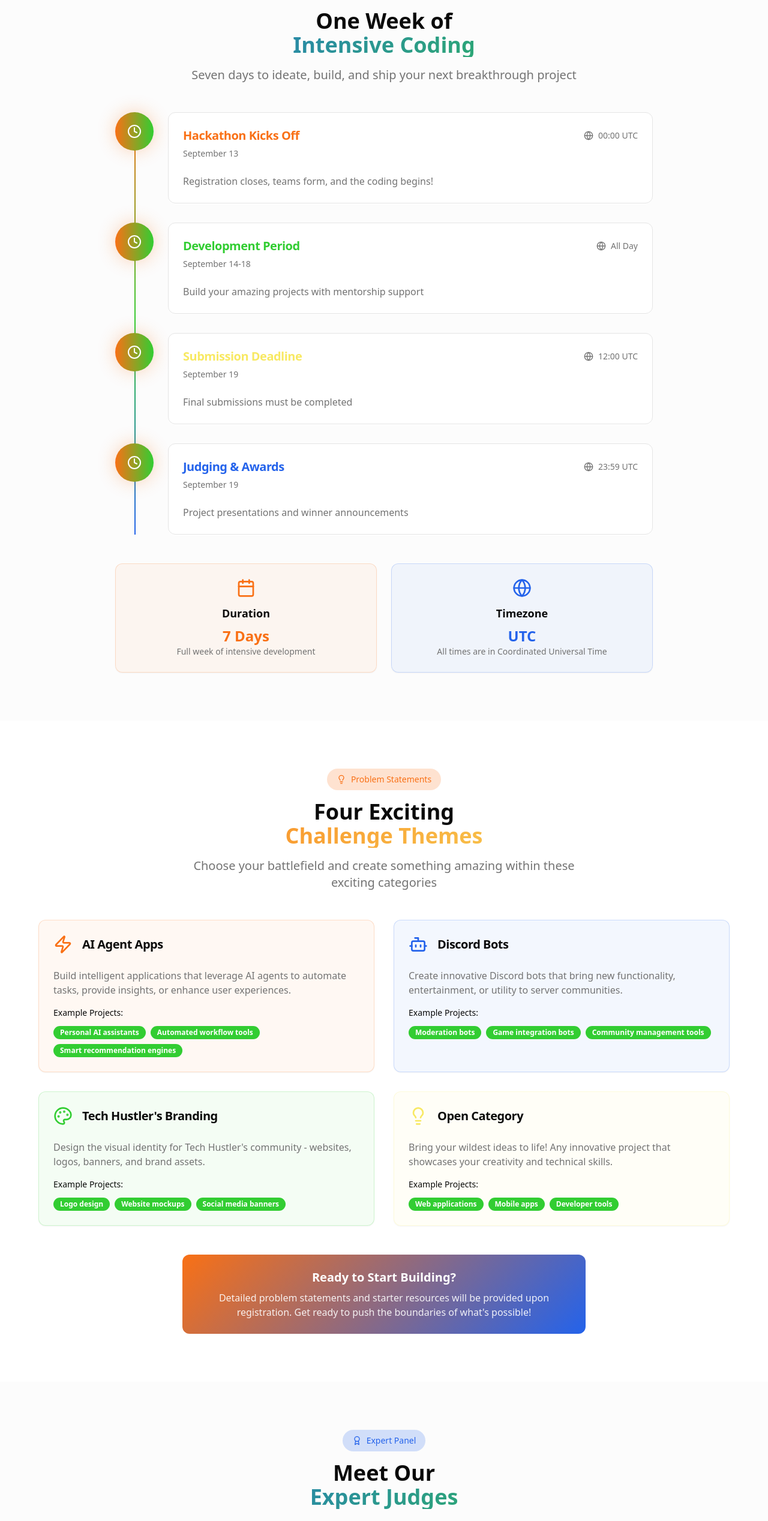
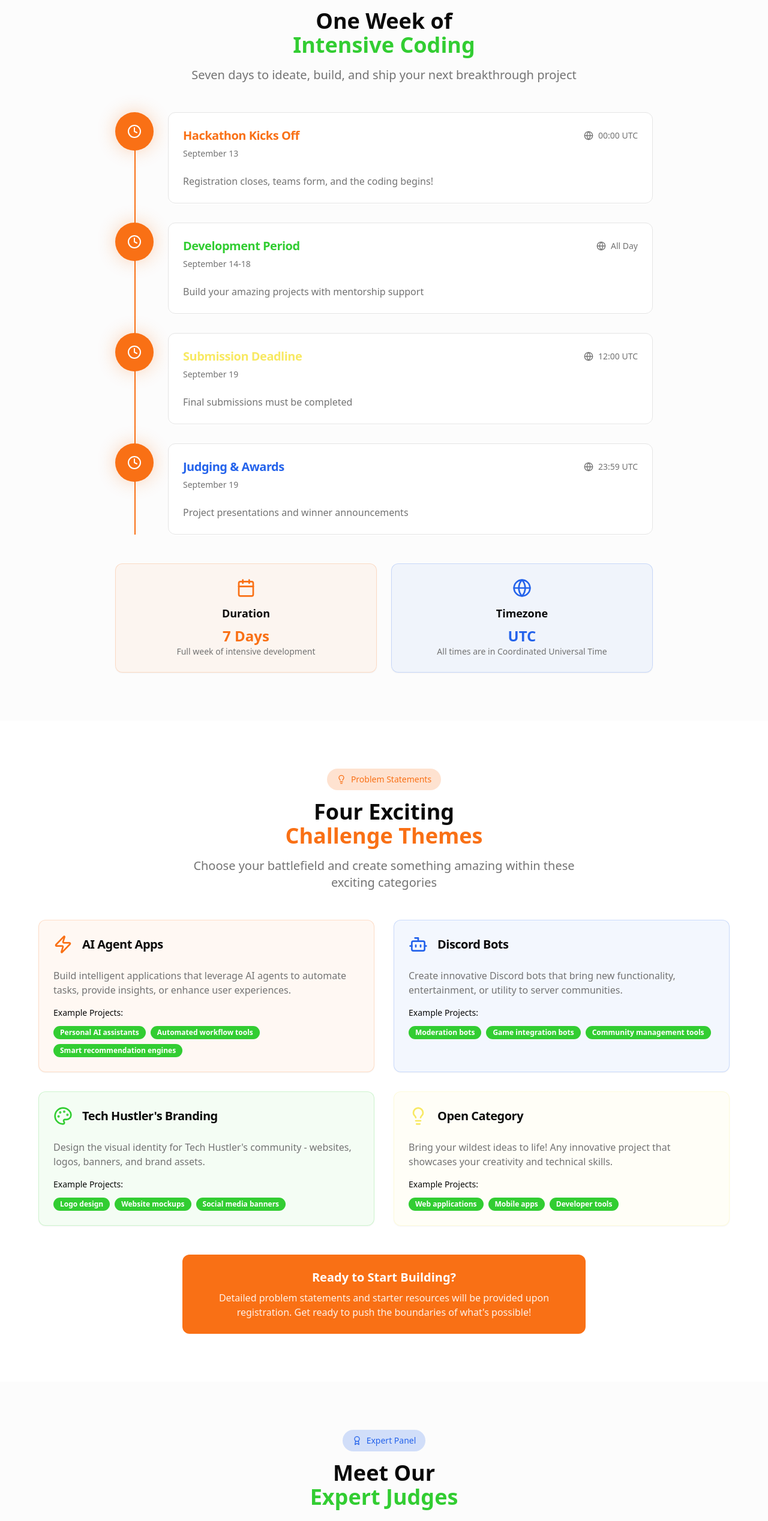
Before and after one commit to testjngai08-maker/tech-hustle-hub, a React (Vite) app: page / in a window 1280 px wide. Shown: the part 917-3452 px from the top of the page at 60% size. Built offline with nearby package versions, Linux system fonts and the light colour scheme.

Commit message:
Remove gradients, use solid colors
Remove all gradients from the website and ensure all elements utilize solid color fills.

```diff
--- a/src/components/DiscordSection.tsx
+++ b/src/components/DiscordSection.tsx
@@ -15,7 +15,7 @@ const DiscordSection = () => {
             </div>
             <h2 className="text-4xl font-bold mb-4">
               Join Our
-              <span className="block bg-gradient-secondary bg-clip-text text-transparent">
+              <span className="block text-secondary">
                 Discord Community
               </span>
             </h2>
@@ -25,9 +25,9 @@ const DiscordSection = () => {
           </div>
 
           {/* Main CTA Card */}
-          <Card className="bg-gradient-to-r from-accent/10 to-primary/10 border-accent/20 mb-8">
+          <Card className="bg-accent/10 border-accent/20 mb-8">
             <CardContent className="p-8 text-center">
-              <div className="w-16 h-16 bg-gradient-secondary rounded-full flex items-center justify-center mx-auto mb-4 shadow-glow">
+              <div className="w-16 h-16 bg-secondary rounded-full flex items-center justify-center mx-auto mb-4 shadow-glow">
                 <MessageCircle className="h-8 w-8 text-white" />
               </div>
 
--- a/src/components/Footer.tsx
+++ b/src/components/Footer.tsx
@@ -12,7 +12,7 @@ const Footer = () => {
           {/* Brand Section */}
           <div className="md:col-span-2">
             <div className="flex items-center gap-2 mb-4">
-              <div className="w-8 h-8 bg-gradient-primary rounded-lg flex items-center justify-center">
+              <div className="w-8 h-8 bg-primary rounded-lg flex items-center justify-center">
                 <Code className="h-5 w-5 text-white" />
               </div>
               <h3 className="text-xl font-bold">Tech Hustler's</h3>
--- a/src/components/JudgesSection.tsx
+++ b/src/components/JudgesSection.tsx
@@ -40,7 +40,7 @@ const JudgesSection = () => {
           </div>
           <h2 className="text-4xl font-bold mb-4">
             Meet Our
-            <span className="block bg-gradient-secondary bg-clip-text text-transparent">
+            <span className="block text-secondary">
               Expert Judges
             </span>
           </h2>
@@ -57,7 +57,7 @@ const JudgesSection = () => {
             >
               <CardContent className="p-6 text-center">
                 {/* Avatar */}
-                <div className="w-20 h-20 bg-gradient-primary rounded-full flex items-center justify-center text-white font-bold text-xl mx-auto mb-4 shadow-glow">
+                <div className="w-20 h-20 bg-primary rounded-full flex items-center justify-center text-primary-foreground font-bold text-xl mx-auto mb-4 shadow-glow">
                   {judge.avatar}
                 </div>
 
--- a/src/components/ScheduleSection.tsx
+++ b/src/components/ScheduleSection.tsx
@@ -43,7 +43,7 @@ const ScheduleSection = () => {
           </div>
           <h2 className="text-4xl font-bold mb-4">
             One Week of
-            <span className="block bg-gradient-secondary bg-clip-text text-transparent">
+            <span className="block text-secondary">
               Intensive Coding
             </span>
           </h2>
@@ -55,13 +55,13 @@ const ScheduleSection = () => {
         <div className="max-w-4xl mx-auto">
           <div className="relative">
             {/* Timeline line */}
-            <div className="absolute left-8 top-0 bottom-0 w-0.5 bg-gradient-to-b from-primary via-secondary to-accent"></div>
+            <div className="absolute left-8 top-0 bottom-0 w-0.5 bg-primary"></div>
 
             <div className="space-y-8">
               {scheduleItems.map((item, index) => (
                 <div key={index} className="relative flex items-start gap-6">
                   {/* Timeline dot */}
-                  <div className={`relative z-10 w-16 h-16 rounded-full bg-gradient-to-r from-primary to-secondary flex items-center justify-center shadow-glow`}>
+                  <div className={`relative z-10 w-16 h-16 rounded-full bg-primary flex items-center justify-center shadow-glow`}>
                     <Clock className="h-6 w-6 text-white" />
                   </div>
 
--- a/src/components/ThemesSection.tsx
+++ b/src/components/ThemesSection.tsx
@@ -48,7 +48,7 @@ const ThemesSection = () => {
           </div>
           <h2 className="text-4xl font-bold mb-4">
             Four Exciting
-            <span className="block bg-gradient-primary bg-clip-text text-transparent">
+            <span className="block text-primary">
               Challenge Themes
             </span>
           </h2>
@@ -98,9 +98,9 @@ const ThemesSection = () => {
         </div>
 
         <div className="text-center mt-12">
-          <div className="bg-gradient-hero p-6 rounded-lg text-white max-w-2xl mx-auto">
+          <div className="bg-primary p-6 rounded-lg text-primary-foreground max-w-2xl mx-auto">
             <h3 className="text-xl font-bold mb-2">Ready to Start Building?</h3>
-            <p className="text-white/90">
+            <p className="text-primary-foreground/90">
               Detailed problem statements and starter resources will be provided upon registration.
               Get ready to push the boundaries of what's possible!
             </p>
--- a/src/index.css
+++ b/src/index.css
@@ -49,11 +49,6 @@ All colors MUST be HSL.
     --hackathon-green: 120 61% 50%;
     --hackathon-blue: 221 83% 53%;
     --hackathon-yellow: 54 91% 68%;
-
-    /* Gradients */
-    --gradient-primary: linear-gradient(135deg, hsl(var(--hackathon-orange)), hsl(var(--hackathon-yellow)));
-    --gradient-secondary: linear-gradient(135deg, hsl(var(--hackathon-blue)), hsl(var(--hackathon-green)));
-    --gradient-hero: linear-gradient(135deg, hsl(var(--hackathon-orange)), hsl(var(--hackathon-blue)));
 
     /* Shadows */
     --shadow-glow: 0 0 30px hsl(var(--hackathon-orange) / 0.3);
--- a/src/pages/CodeOfConduct.tsx
+++ b/src/pages/CodeOfConduct.tsx
@@ -14,7 +14,7 @@ const CodeOfConduct = () => {
               Back to Hackathon
             </Button>
           </Link>
-          <h1 className="text-3xl font-bold bg-gradient-primary bg-clip-text text-transparent">
+          <h1 className="text-3xl font-bold text-primary">
             Code of Conduct
           </h1>
         </div>
--- a/src/pages/Guidelines.tsx
+++ b/src/pages/Guidelines.tsx
@@ -14,7 +14,7 @@ const Guidelines = () => {
               Back to Hackathon
             </Button>
           </Link>
-          <h1 className="text-3xl font-bold bg-gradient-primary bg-clip-text text-transparent">
+          <h1 className="text-3xl font-bold text-primary">
             Community Guidelines
           </h1>
         </div>
--- a/src/pages/NotFound.tsx
+++ b/src/pages/NotFound.tsx
@@ -14,7 +14,7 @@ const NotFound = () => {
   return (
     <div className="min-h-screen flex items-center justify-center bg-background">
       <div className="text-center">
-        <h1 className="text-6xl font-bold mb-4 bg-gradient-primary bg-clip-text text-transparent">404</h1>
+        <h1 className="text-6xl font-bold mb-4 text-primary">404</h1>
         <p className="text-xl text-muted-foreground mb-4">Oops! Page not found</p>
         <a href="/" className="text-primary hover:text-primary/80 underline font-medium">
           Return to Hackathon Home
```
